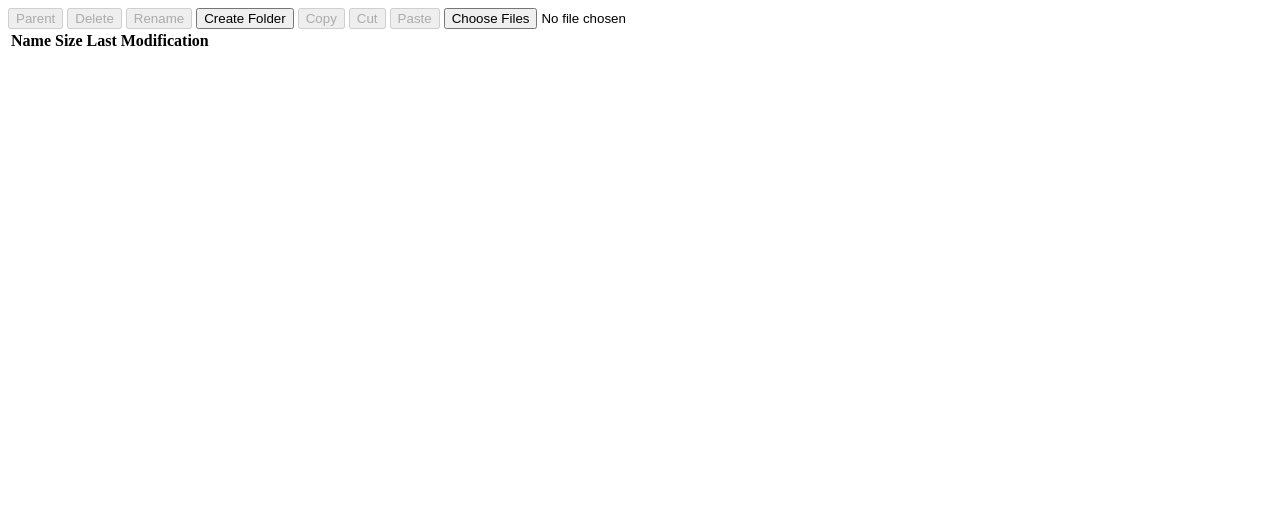
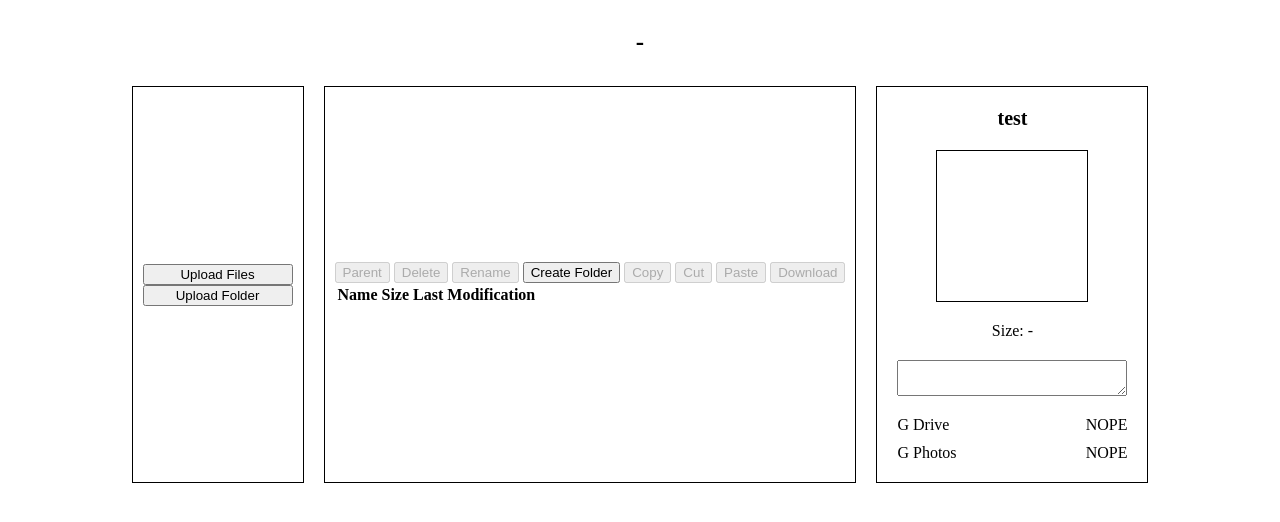
Before and after one commit to gabrielecapparella/PolpettaCloud, a Django app: page /cloud/ in a window 1280 px wide. Shown: the top 522 px of the page. Run offline with Django 3.2, Linux system fonts and the light colour scheme; data that the repository does not hold is empty.

Commit message:
Started working on the UI

```diff
--- a/cloud/static/cloud/cloud.js
+++ b/cloud/static/cloud/cloud.js
@@ -99,9 +99,13 @@ $(document).ready(function() {
 
 	});
 
-	$('#upload-files').change(function () {
+	$('#upload-files').click(function() {
+		$('#upload-files-hidden').trigger('click');
+	});
+
+	$('#upload-files-hidden').change(function () {
 		var fd = new FormData();
-		var files = $("#upload-files")[0].files;
+		var files = $("#upload-files-hidden")[0].files;
 		for (i = 0; i < files.length; i++) {
 			fd.append('files[]', files[i]);
 		}
@@ -116,7 +120,7 @@ $(document).ready(function() {
 			processData: false,
 			success: fill_table
 		});
-		$('#upload-files').val('');
+		$('#upload-files-hidden').val('');
 	});
 
 	function fill_table(entries) {
@@ -179,8 +183,8 @@ $(document).ready(function() {
 			},
 			success: function(data) {
 				fill_table(data);
-
 				$('#parent').prop('disabled', !current_folder);
+				$('header').html('PolpettaCloud - /'+current_folder);
 			}
 		});
 	}
--- a/cloud/static/cloud/style.css
+++ b/cloud/static/cloud/style.css
@@ -5,3 +5,75 @@
 .type-dir {
 	text-decoration: underline;
 }
+
+.column {
+	display: flex;
+	flex-direction: column;
+	justify-content: center;
+	align-content: center;
+	margin: 10px;
+	border-style: solid;
+	border-width: 1px;
+	padding: 10px;
+}
+
+.row {
+	display: flex;
+	flex-direction: row;
+	justify-content: space-between;
+	align-content: center;
+	margin: 10px;
+}
+
+.row-text {
+	width: 100px;
+}
+
+#info-size {
+	margin: 10px auto;
+}
+
+#info-name {
+	margin: 10px auto;
+	font-weight: bold;
+	font-size: 20px;
+}
+
+#info-notes > textarea {
+	width: 224px;
+}
+
+#menu {
+	width: 150px;
+}
+
+#info {
+	width: 250px;
+}
+
+body {
+	display: flex;
+	flex-direction: row;
+	flex-wrap: wrap;
+	justify-content: center;
+}
+
+header {
+	width: 100%;
+	text-align: center;
+	font-weight: bold;
+	font-size: 25px;
+	margin: 20px;
+}
+
+#info-img {
+	height: 150px;
+	width: 150px;
+	border-style: solid;
+	border-width: 1px;
+	margin: 10px auto;
+}
+
+#upload-files-hidden, #upload-folder-hidden {
+	display: none;
+}
--- a/cloud/templates/cloud/index.html
+++ b/cloud/templates/cloud/index.html
@@ -10,7 +10,14 @@
 		<script type = "text/javascript" src = "{% static "cloud/cloud.js" %}"></script>
 	</head>
 	<body>
-		<div class="column">
+		<header>-</header>
+		<div id="menu" class="column">
+				<input id="upload-files-hidden" type="file" name="files" multiple>
+				<input id="upload-folder-hidden" type="file" name="files" multiple>
+				<button id="upload-files" type="button">Upload Files</button>
+				<button id="upload-folder" type="button">Upload Folder</button>
+		</div>
+		<div id="main" class="column">
 			<div id="buttons">
 				<button id="parent" type="button" disabled>Parent</button>
 				<button id="delete" type="button" disabled>Delete</button>
@@ -23,7 +30,7 @@
 				{% else %}
 				<button id="paste" type="button" disabled>Paste</button>
 				{% endif %}
-				<input id="upload-files" type="file" name="files" multiple>
+				<button id="download" type="button" disabled>Download</button>
 			</div>
 			<div id="table-container">
 				<table id="table-files">
@@ -39,7 +46,27 @@
 				</table>
 			</div>
 		</div>
-		<div class="column">
+		<div id="info" class="column">
+			<div id="info-name">test</div>
+			<div id="info-img">
+				<img src="">
+			</div>
+			<div id="info-size">
+				Size: -
+			</div>
+			<div id="info-notes" class="row">
+				<textarea></textarea>
+			</div>
+			<div id="info-synch">
+				<div class="row">
+					<div class="row-text">G Drive</div>
+					<div id="synch-drive">NOPE</div>
+				</div>
+				<div class="row">
+					<div class="row-text">G Photos</div>
+					<div id="synch-photos">NOPE</div>
+				</div>
+			</div>
 
 		</div>
 	</body>
```
